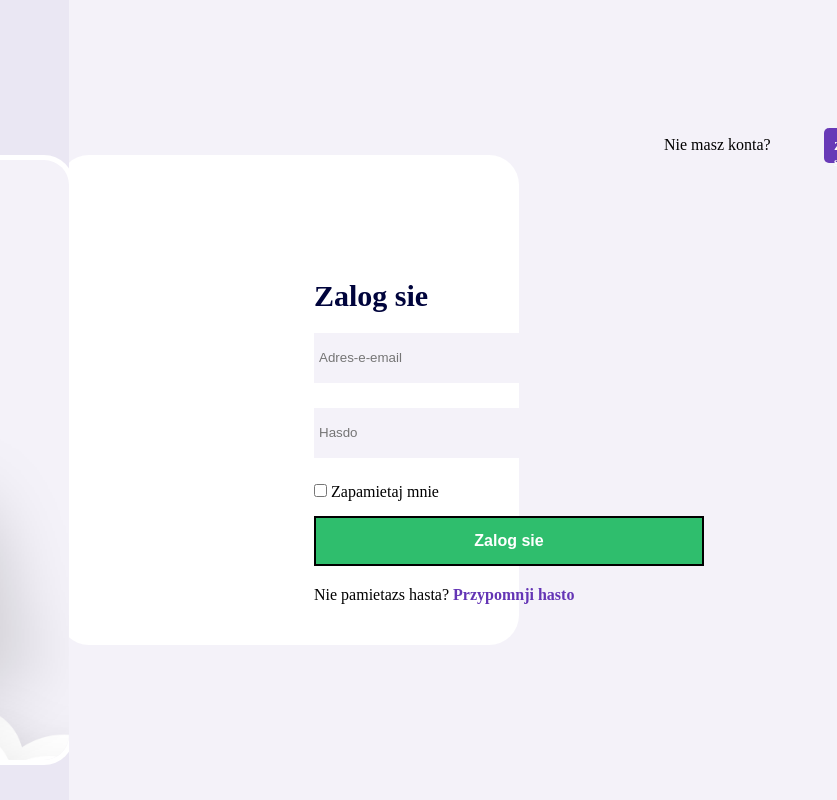
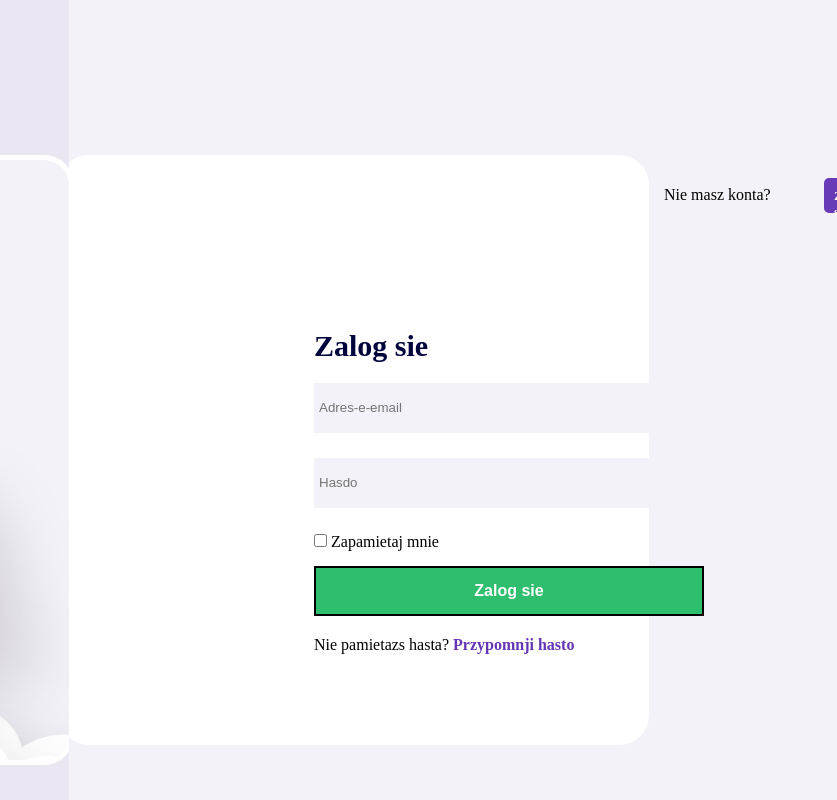
Before and after one commit to TheMich2/ExamenWeb.github.io, a plain HTML site: page index.html in a window 1280 px wide. Shown: the full height of the page, 443-1280 px from the left. Drawn offline with Linux system fonts and the light colour scheme.

Commit message:
Update style.css

```diff
--- a/style.css
+++ b/style.css
@@ -67,9 +67,9 @@
 .infp{
     margin-top: 160PX;
     background-color: #FFFFFF;
-    height: 480px;
+    height: 580px;
     margin-left: -5px;
-    width: 450px;
+    width: 580px;
     border-radius: 25px;
     display: flex;
     align-items: center;
```
